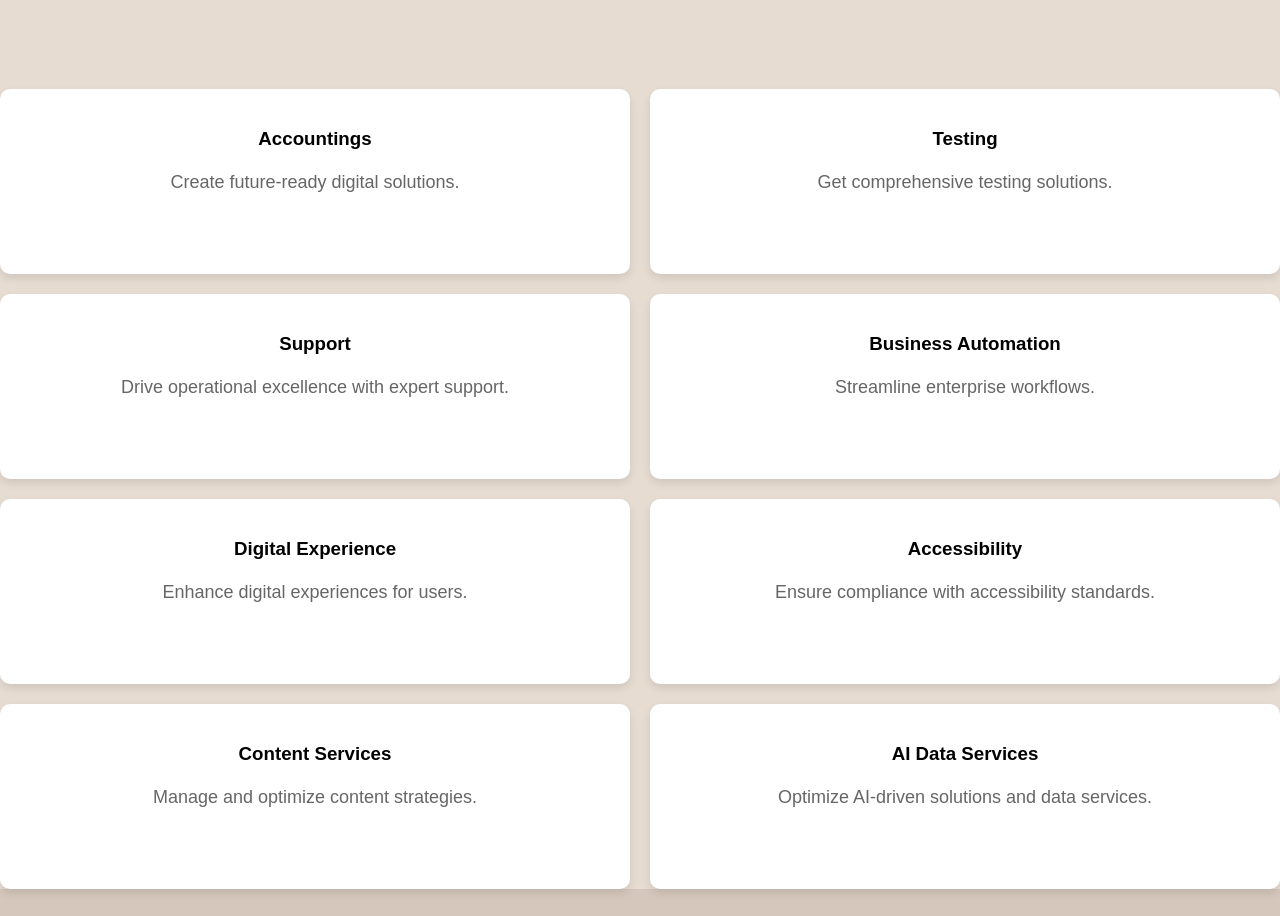
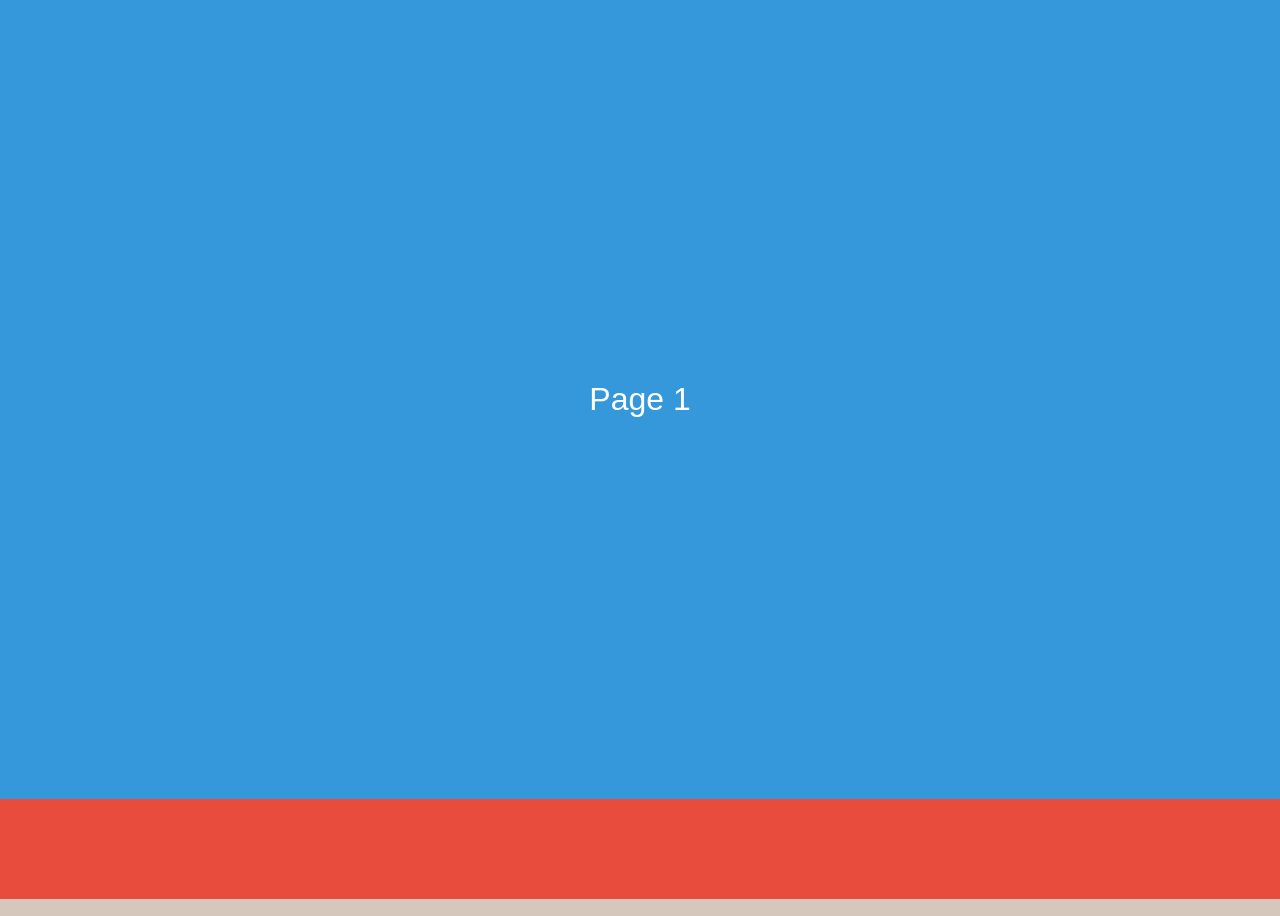
Before and after one commit to Dumboman/Philliz, a PHP site: page / in a window 1280 px wide. Shown: the part 2076-2992 px from the top of the page. Run offline with PHP 8.4, Linux system fonts and the light colour scheme; grey boxes are pictures that could not be loaded.

Commit message:
change 1

```diff
--- a/index.html
+++ b/index.html
@@ -100,40 +100,15 @@
             <img src="hero-image.png" alt="Person working on laptop">
         </div>
     </section>
-    <div class="services-grid" id="services">
-      <div class="service-box">
-        <h3>Accountings</h3>
-        <p>Create future-ready digital solutions.</p>
+    <section id="scrollable-section">
+      <div class="pages-container">
+          <div class="page" style="top: 0;">Page 1</div>
+          <div class="page" style="top: 100vh;">Page 2</div>
+          <div class="page" style="top: 200vh;">Page 3</div>
+          <div class="page" style="top: 300vh;">Page 4</div>
       </div>
-      <div class="service-box">
-        <h3>Testing</h3>
-        <p>Get comprehensive testing solutions.</p>
-      </div>
-      <div class="service-box">
-        <h3>Support</h3>
-        <p>Drive operational excellence with expert support.</p>
-      </div>
-      <div class="service-box">
-        <h3>Business Automation</h3>
-        <p>Streamline enterprise workflows.</p>
-      </div>
-      <div class="service-box">
-        <h3>Digital Experience</h3>
-        <p>Enhance digital experiences for users.</p>
-      </div>
-      <div class="service-box">
-        <h3>Accessibility</h3>
-        <p>Ensure compliance with accessibility standards.</p>
-      </div>
-      <div class="service-box">
-        <h3>Content Services</h3>
-        <p>Manage and optimize content strategies.</p>
-      </div>
-      <div class="service-box">
-        <h3>AI Data Services</h3>
-        <p>Optimize AI-driven solutions and data services.</p>
-      </div>
-    </div>
+  </section>
+  <script src="service.js"></script>
     <section class="contact-container" id="contact">
       <!-- Left Column: Contact Info & Form -->
       <section class="contact-info">
--- a/service.js
+++ b/service.js
@@ -0,0 +1,104 @@
+let currentPage = 0;
+const pages = document.querySelectorAll('.page');
+const totalPages = pages.length;
+let isScrolling = false;
+let isInScrollableSection = false;
+
+const scrollableSection = document.getElementById('scrollable-section');
+
+// Function to smoothly scroll to a specific page
+function scrollToPage(pageIndex, callback = null) {
+    const offset = -pageIndex * 100; // Convert to vh for full-screen transition
+    document.querySelector('.pages-container').style.transition = 'transform 0.6s ease-in-out';
+    document.querySelector('.pages-container').style.transform = `translateY(${offset}vh)`; // Make sure it fits the screen properly
+
+    setTimeout(() => {
+        if (callback) callback();
+    }, 600);
+}
+
+// Function to smoothly exit before leaving the section
+function exitScrollableSection(direction) {
+    document.body.classList.remove('no-scroll');
+
+    setTimeout(() => {
+        if (direction === 'up') {
+            // Ensures smooth exit back to the previous section
+            window.scrollTo({ top: scrollableSection.offsetTop - window.innerHeight, behavior: 'smooth' });
+        } else if (direction === 'down') {
+            window.scrollTo({ top: scrollableSection.offsetTop + scrollableSection.clientHeight, behavior: 'smooth' });
+        }
+    }, 300);
+
+    isScrolling = false;
+}
+
+// Observe when the user enters/leaves the full-page scroll section
+const observer = new IntersectionObserver(
+    (entries) => {
+        entries.forEach(entry => {
+            isInScrollableSection = entry.isIntersecting;
+
+            if (isInScrollableSection) {
+                document.body.classList.add('no-scroll');
+            } else {
+                document.body.classList.remove('no-scroll');
+            }
+        });
+    },
+    { threshold: 0.75 }
+);
+observer.observe(scrollableSection);
+
+// Track the bottom of Page 3
+const page3 = pages[2]; // Page 3 is the 3rd page (index 2)
+const page3Bottom = page3.offsetTop + page3.clientHeight; // Calculate the bottom position of Page 3
+let hasScrolledFromPage3 = false; // Track if we started the scroll from Page 3
+
+// Listen for scroll events inside the section
+document.addEventListener('wheel', function(event) {
+    if (!isInScrollableSection || isScrolling) return;
+
+    if (currentPage === 0 && event.deltaY < 0) {
+        // 🚀 Exit upwards and align at the top
+        isScrolling = true;
+        scrollToPage(0, () => {
+            exitScrollableSection('up');
+        });
+        return;
+    }
+
+    if (currentPage === totalPages - 1 && event.deltaY > 0) {
+        // 🚀 Exit downwards smoothly
+        exitScrollableSection('down');
+        return;
+    }
+
+    if (currentPage === totalPages - 1 && !hasScrolledFromPage3 && event.deltaY > 0) {
+        // Check if the user has reached the bottom of Page 3 and trigger the scroll up to Page 1
+        if (window.scrollY + window.innerHeight >= page3Bottom) {
+            isScrolling = true;
+            hasScrolledFromPage3 = true; // Lock to prevent triggering again
+            scrollToPage(0, () => {
+                exitScrollableSection('up');
+            });
+            return;
+        }
+    }
+
+    isScrolling = true;
+
+    if (event.deltaY > 0) {
+        currentPage = Math.min(currentPage + 1, totalPages - 1);
+    } else {
+        currentPage = Math.max(currentPage - 1, 0);
+    }
+
+    // Correct full-screen transition
+    scrollToPage(currentPage, () => {
+        isScrolling = false;
+    });
+});
+
+// Initial page load setup
+scrollToPage(currentPage);
--- a/style.css
+++ b/style.css
@@ -357,30 +357,53 @@ nav ul li a:hover {
     background-color:rgb(230, 220, 210);
     min-height: 100vh;
   }
-  .services-grid {
-    display: grid;
-    grid-template-columns: repeat(auto-fit, minmax(500px, 1fr));
-    gap: 20px;
-    padding-top: 7%;
-  }
+  body.no-scroll {
+    overflow: hidden; /* 🚀 Disables page scrolling */
+}
 
-  .service-box {
-    background: white;
+header {
     padding: 20px;
-    border-radius: 10px;
-    box-shadow: 0 4px 8px rgba(0, 0, 0, 0.1);
+    background-color: #f1f1f1;
     text-align: center;
-    transition: transform 0.3s ease;
-  }
+}
 
-  .service-box:hover {
-    transform: translateY(-5px);
-  }
+section {
+    padding: 50px;
+    text-align: center;
+}
 
-  .service-box h3 {
-    margin-bottom: 10px;
-  }
+#scrollable-section {
+    position: relative;
+    height: 100vh; /* Full viewport height */
+    overflow: hidden; /* Prevents external scrolling */
+}
 
+.pages-container {
+    position: absolute;
+    top: 0;
+    left: 0;
+    height: 400vh; /* 4 pages */
+    width: 100%;
+    transition: transform 0.8s ease-in-out;
+}
+
+.page {
+    height: 100vh;
+    width: 100%;
+    display: flex;
+    justify-content: center;
+    align-items: center;
+    font-size: 2rem;
+    color: white;
+}
+
+.page:nth-child(odd) {
+    background-color: #3498db;
+}
+
+.page:nth-child(even) {
+    background-color: #e74c3c;
+}
   .contact-container {
     display: grid;
     grid-template-columns: 1fr 1fr;
```
